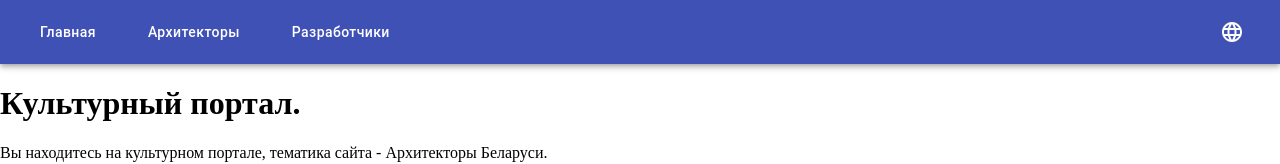
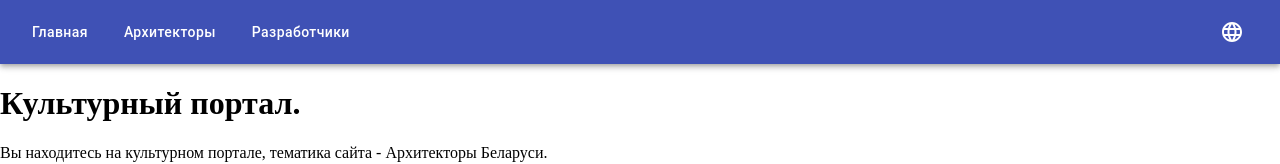
Before and after one commit to ivankononovich/codejam-culture-portal, a React (Create React App) app: page / in a window 1280 px wide. Shown: the top 164 px of the page. Built offline with nearby package versions, Linux system fonts and the light colour scheme.

Commit message:
refactor: delete unwanted import & 'variant' from Buttons

```diff
--- a/src/Components/Navigation/GlobalNav.js
+++ b/src/Components/Navigation/GlobalNav.js
@@ -1,6 +1,6 @@
 import React, { Component } from 'react';
 import { BrowserRouter as Router, Route, Link } from "react-router-dom";
-import { AppBar, Toolbar, Typography, Button } from '@material-ui/core';
+import { AppBar, Toolbar, Button } from '@material-ui/core';
 
 import styles from './GlobalNavStyles';
 import PortalDescription from '../HomePage/PortalDescription';
@@ -133,13 +133,13 @@ class GlobalNav extends Component {
                 <AppBar position="static">
                     <Toolbar style={styles.menuBar}>
                         <div style={styles.linkContainer}>
-                            <Button style={styles.linkBox} variant="body1" >
+                            <Button style={styles.linkBox}>
                                 <Link style={styles.link} to="/">{homePageLink}</Link>
                             </Button>
-                            <Button style={styles.linkBox} variant="body1" >
+                            <Button style={styles.linkBox}>
                                 <Link style={styles.link} to="/architects">{architectsNav}</Link>
                             </Button>
-                            <Button style={styles.linkBox} variant="body1" >
+                            <Button style={styles.linkBox}>
                                 <Link style={styles.link} to="/developers">{developersList}</Link>
                             </Button>
                         </div>
```
